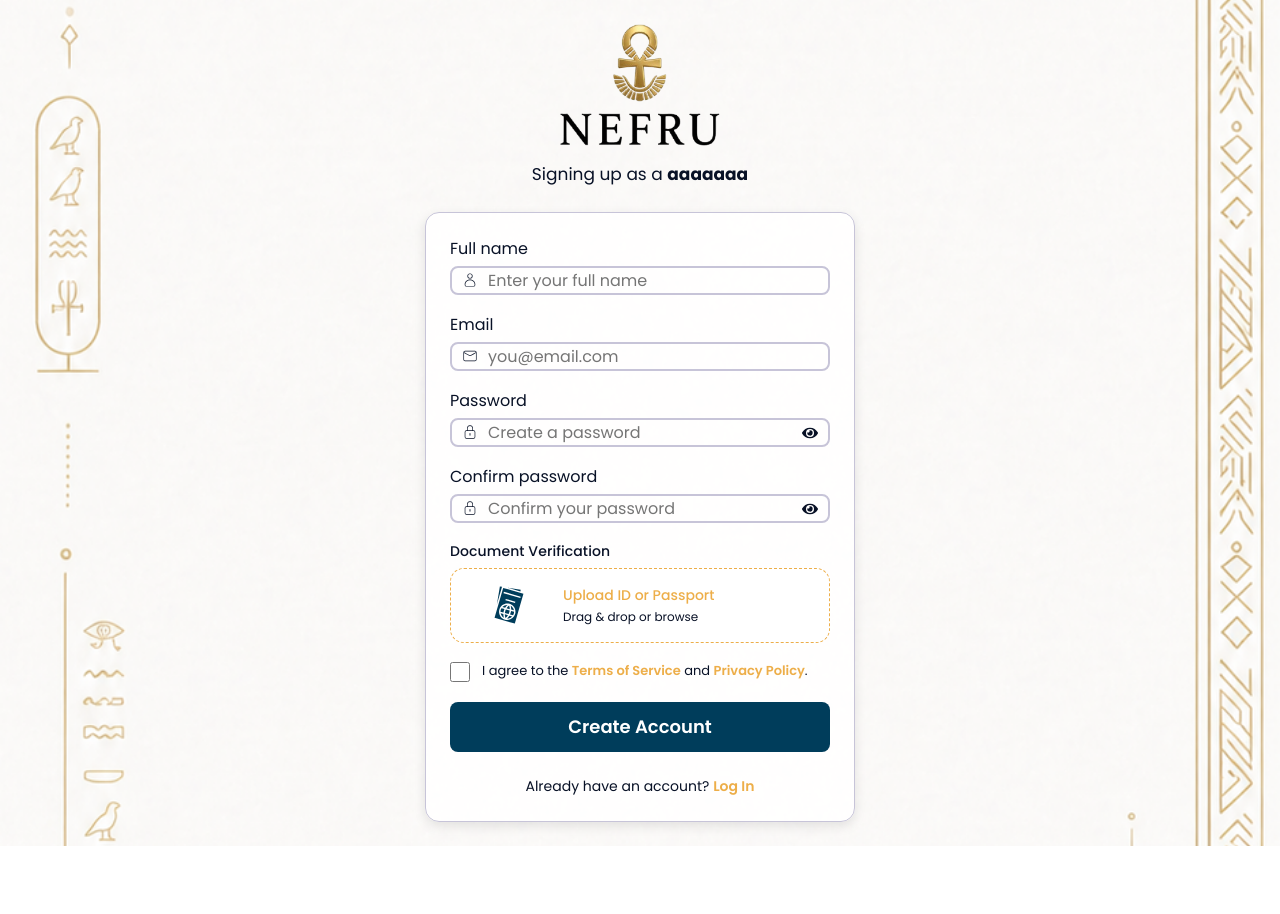
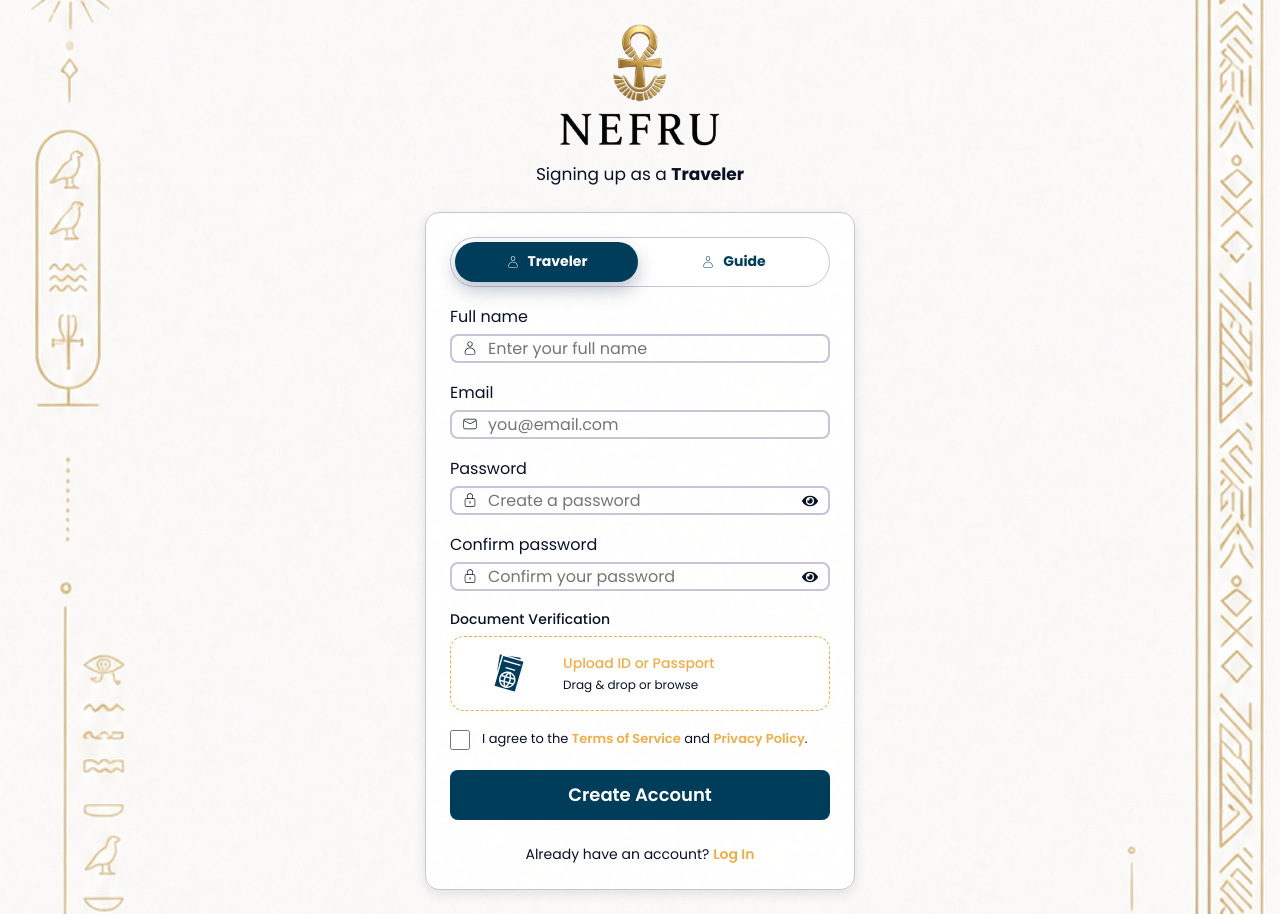
Before and after one commit to mohamed-h-eng/Nefru, a React app in the folder frontend/: page /auth/register in a window 1280 px wide. Before the commit the page ends 846 px from the top, so only its background shows below. Built offline with nearby package versions, Linux system fonts and the light colour scheme; the HTML template or start-up script is replaced by a standard one.

Commit message:
refactor: add roleToggle

```diff
--- a/frontend/src/pages/Auth/Welcome/Welcome.jsx
+++ b/frontend/src/pages/Auth/Welcome/Welcome.jsx
@@ -15,14 +15,14 @@ const roles = [
   {
     id: 1,
     title: "Traveler",
-    role: "Tourist",
+    role: "tourist",
     desc: "Discover places and book tours.",
     img: travelerImg,
   },
   {
     id: 2,
     title: "Tour Guide",
-    role: "Guide",
+    role: "guide",
     desc: "Create tours and grow your business.",
     img: guider,
   },
--- a/frontend/src/pages/Auth/components/Register/Register.jsx
+++ b/frontend/src/pages/Auth/components/Register/Register.jsx
@@ -30,12 +30,12 @@ export default function Register() {
   const roleFromUrl = searchParams.get("role");
 
   const initialRole =
-    roleFromUrl === "Guide" || roleFromUrl === "Tourist"
+    roleFromUrl === "guide" || roleFromUrl === "tourist"
       ? roleFromUrl
-      : "aaaaaaa";
+      : "tourist";
 
   const [role, setRole] = useState(initialRole);
-
+  const roleLabel = role === "guide" ? "Guide" : "Traveler";
   const navigate = useNavigate();
 
   const handleSubmit = (e) => {
@@ -49,12 +49,14 @@ export default function Register() {
     }
     setErrors(newErrors);
 
+    if (Object.keys(newErrors).length > 0) {
+      return;
+    }
     if (role === "guide") {
       navigate("/auth/application-received");
     } else {
       navigate("/auth/login");
     }
-
 
     // هنا بعدين هتحط API register
     // POST /api/auth/register
@@ -67,12 +69,53 @@ export default function Register() {
           <div className={styles.content}>
             <img className={styles.logo} src={Logo_Light} alt="logo" />
             <p className={styles.subtitle}>
-              Signing up as a <strong>{role}</strong>
+              Signing up as a <strong>{roleLabel}</strong>
             </p>
           </div>
         </div>
 
         <form className={styles.form} onSubmit={handleSubmit}>
+          {/* <div className={styles.roleToggle} aria-label="Choose account type">
+            <button
+              type="button"
+              className={`${styles.roleButton} ${role === "tourist" ? styles.activeRole : ""}`}
+              onClick={() => setRole("tourist")}
+            >
+              Traveler
+            </button>
+            <button
+              type="button"
+              className={`${styles.roleButton} ${role === "guide" ? styles.activeRole : ""}`}
+              onClick={() => setRole("guide")}
+            >
+              Guide
+            </button>
+          </div> */}
+          <div className={styles.roleToggle} aria-label="Choose account type">
+            <button
+              type="button"
+              className={`${styles.roleOption} ${
+                role === "tourist" ? styles.roleOptionActive : ""
+              }`}
+              onClick={() => setRole("tourist")}
+              aria-pressed={role === "tourist"}
+            >
+              <Icons.User />
+              <span>Traveler</span>
+            </button>
+
+            <button
+              type="button"
+              className={`${styles.roleOption} ${
+                role === "guide" ? styles.roleOptionActive : ""
+              }`}
+              onClick={() => setRole("guide")}
+              aria-pressed={role === "guide"}
+            >
+              <Icons.User />
+              <span>Guide</span>
+            </button>
+          </div>
           <div className={styles.field}>
             <Input
               id="fullName"
--- a/frontend/src/pages/Auth/components/Register/Register.module.css
+++ b/frontend/src/pages/Auth/components/Register/Register.module.css
@@ -199,6 +199,65 @@
   color: var(--color-text-muted);
 }
 
+.roleToggle {
+  width: 100%;
+  min-height: 48px;
+  padding: 4px;
+  margin-bottom: 18px;
+  border: 1.5px solid var(--color-border);
+  border-radius: 999px;
+  background-color: #fff;
+  display: flex;
+  align-items: center;
+  gap: 4px;
+}
+
+.roleOption {
+  flex: 1;
+  height: 40px;
+  border: none;
+  border-radius: 999px;
+  background: transparent;
+  color: var(--color-primary);
+  font-size: 14px;
+  font-weight: 700;
+  cursor: pointer;
+
+  display: flex;
+  align-items: center;
+  justify-content: center;
+  gap: 8px;
+
+  transition:
+    background-color 0.2s ease,
+    color 0.2s ease,
+    box-shadow 0.2s ease,
+    transform 0.2s ease;
+}
+
+.roleOption svg {
+  font-size: 14px;
+}
+
+.roleOptionActive {
+  background-color: var(--color-primary);
+  color: #fff;
+  box-shadow: 0 8px 18px rgba(6, 38, 77, 0.28);
+}
+
+.roleOption:hover {
+  background-color: rgba(6, 38, 77, 0.08);
+}
+
+.roleOptionActive:hover {
+  background-color: var(--color-primary);
+}
+
+.roleOption:focus-visible {
+  outline: 2px solid var(--color-secondary);
+  outline-offset: 2px;
+}
+
 @media (max-width: 480px) {
   .container {
     padding: 20px;
```
